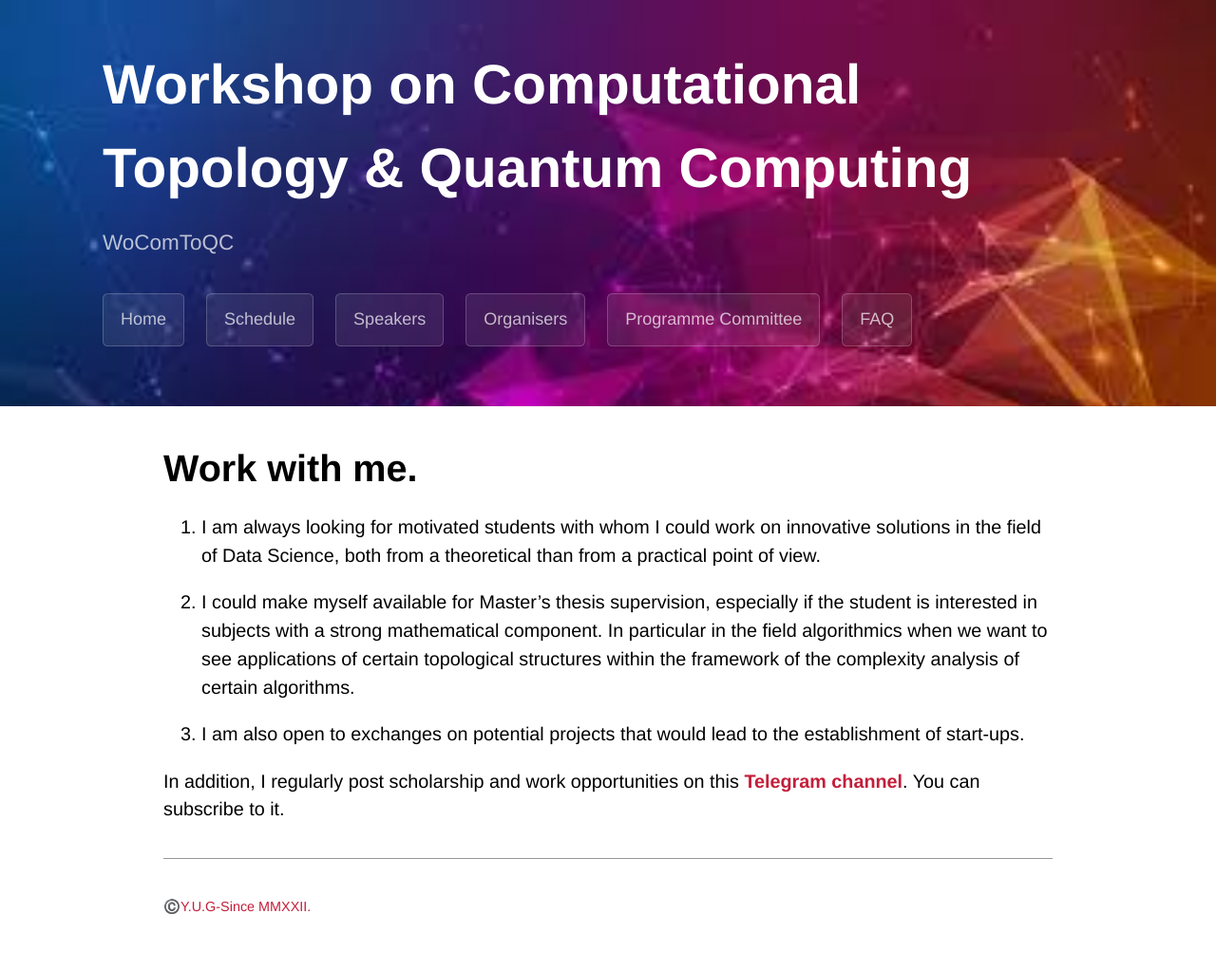
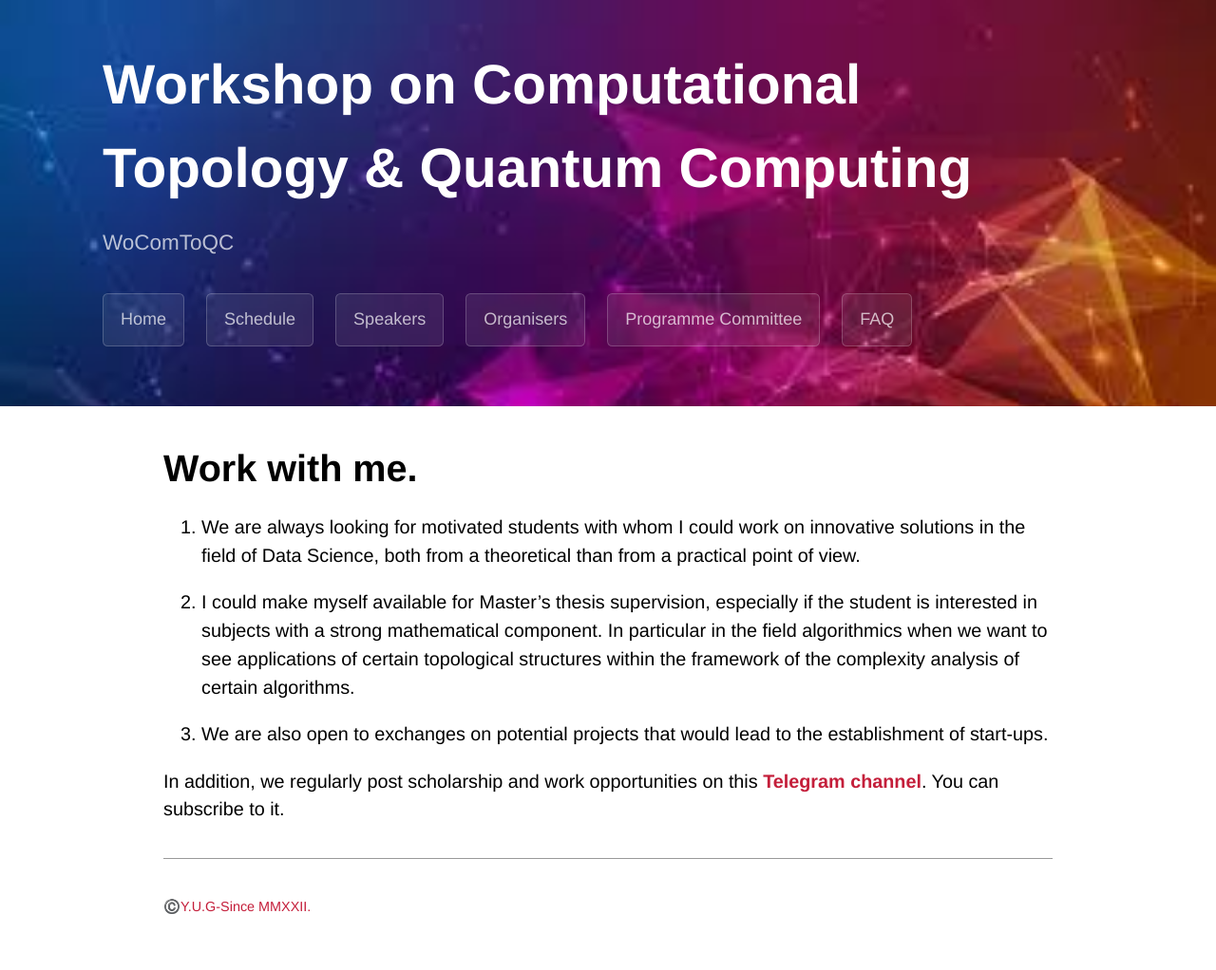
Before and after one commit to WoComtoQC/wocomtoqc.github.io, a Jekyll site: the page built from opportunities.md, in a window 1280 px wide. Shown: the whole page at 95% size. Built offline with Jekyll 4.4.1, drawn with Linux system fonts in a browser that asks for light colours; some web fonts are replaced; our own code applies the rules of GitHub Pages for plain Markdown files.

Commit message:
Update opportunities.md

```diff
--- a/opportunities.md
+++ b/opportunities.md
@@ -6,13 +6,13 @@ layout: default
 
 # Work with me.
 
-  1. I am always looking for motivated students with whom I could work on innovative solutions in the field of Data Science, both from a
+  1. We are always looking for motivated students with whom I could work on innovative solutions in the field of Data Science, both from a
 theoretical than from a practical point of view.
 
   2. I could make myself available for Master's thesis supervision, especially if the student is interested in subjects with a strong mathematical component. In particular in the field
 algorithmics when we want to see applications of certain topological structures within the framework of the complexity analysis of certain algorithms.
 
-  3. I am also open to exchanges on potential projects that would lead to the establishment of start-ups.
+  3. We are also open to exchanges on potential projects that would lead to the establishment of start-ups.
 
 
-In addition, I regularly post scholarship and work opportunities on this [**Telegram channel**](https://t.me/bourse_et_opportunites_d_etudes). You can subscribe to it.
+In addition, we regularly post scholarship and work opportunities on this [**Telegram channel**](https://t.me/bourse_et_opportunites_d_etudes). You can subscribe to it.
```
